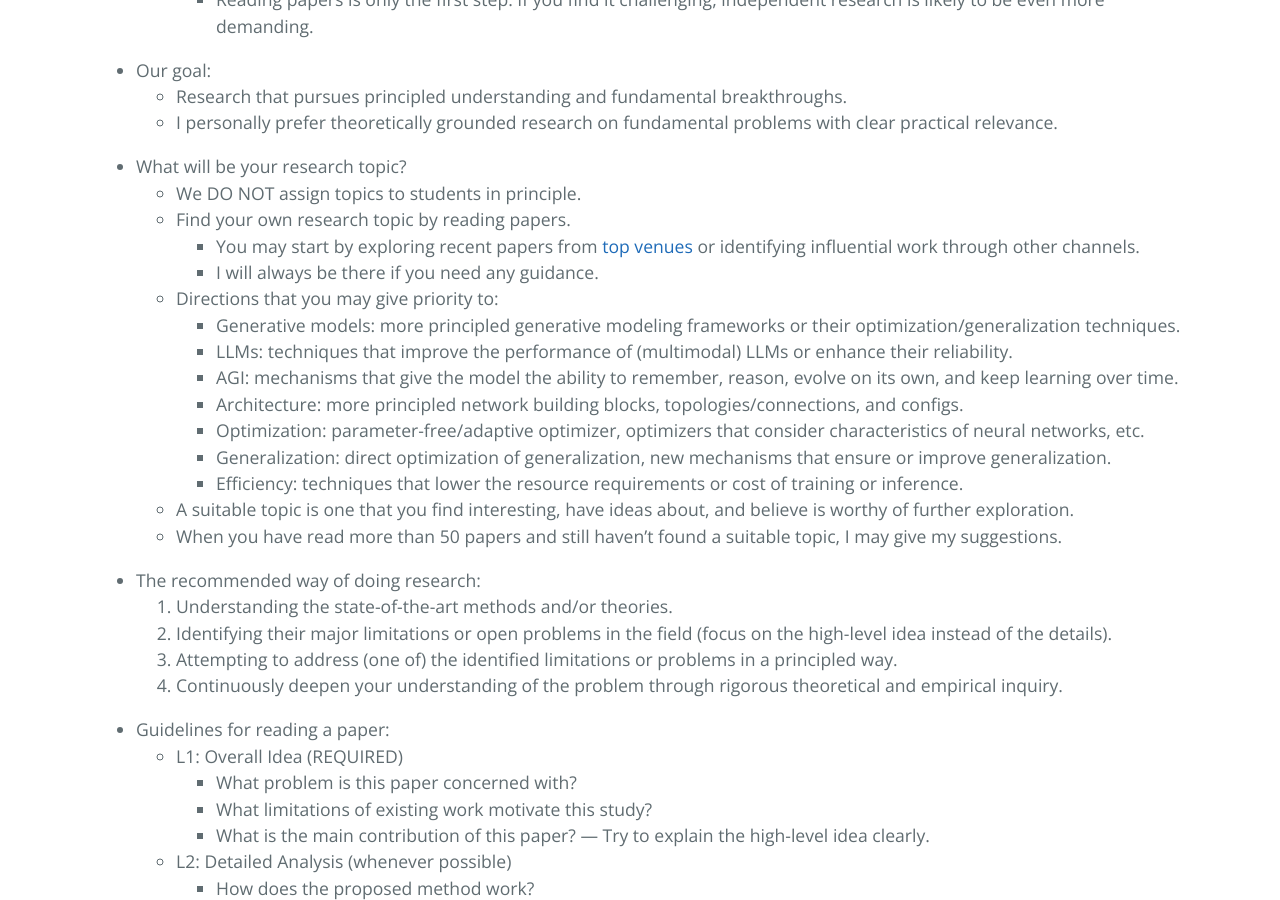
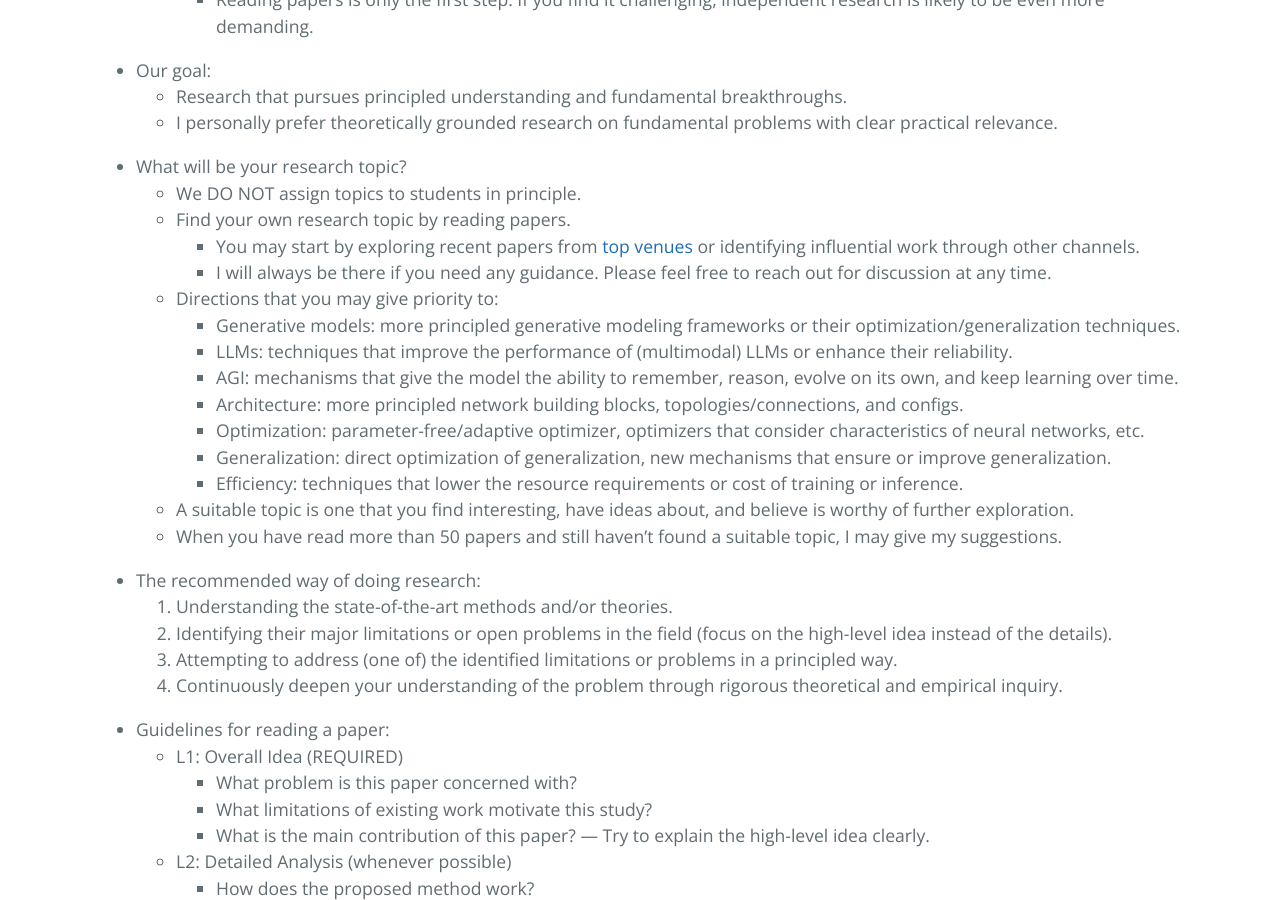
Before and after one commit to ZhimingZhou/zhimingzhou.github.io, a Jekyll site: the page built from _posts/2020-12-09-Prospective-Students.md, in a window 1280 px wide and 900 px high, scrolled down 745 px. Built offline with Jekyll 4.4.1, drawn with Linux system fonts in a browser that asks for light colours.

Commit message:
Update 2020-12-09-Prospective-Students.md

```diff
--- a/_posts/2020-12-09-Prospective-Students.md
+++ b/_posts/2020-12-09-Prospective-Students.md
@@ -29,7 +29,7 @@ I’m looking for TALENTED students with GENUINE enthusiasm for FUNDAMENTAL rese
 	- We DO NOT assign topics to students in principle.
 	- Find your own research topic by reading papers.
 		- You may start by exploring recent papers from [top venues](https://papercopilot.com/top-venues/) or identifying influential work through other channels.
-		- I will always be there if you need any guidance.
+		- I will always be there if you need any guidance. Please feel free to reach out for discussion at any time.
 	- Directions that you may give priority to:
 		- Generative models: more principled generative modeling frameworks or their optimization/generalization techniques.
 		- LLMs: techniques that improve the performance of (multimodal) LLMs or enhance their reliability.
```
